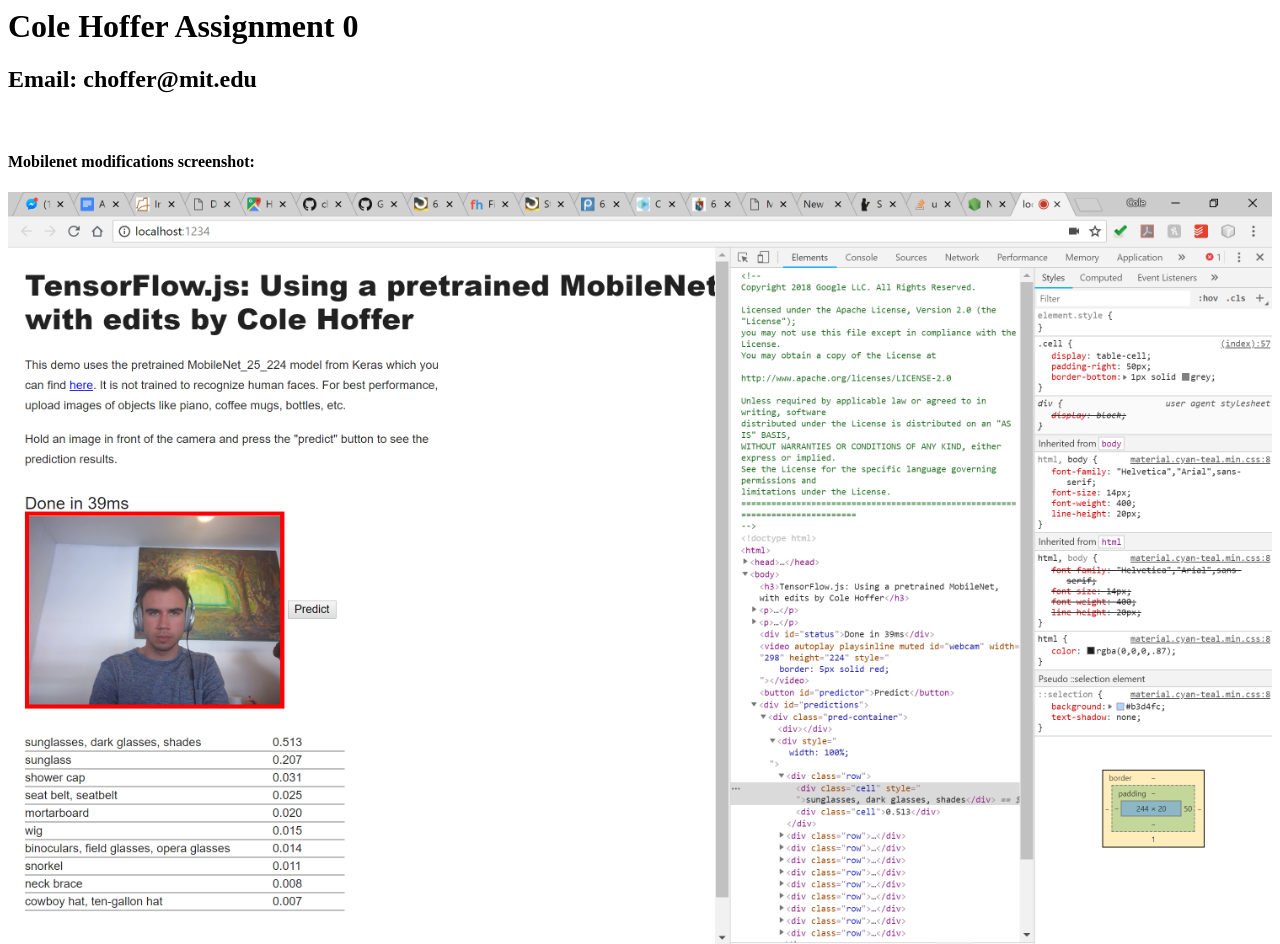
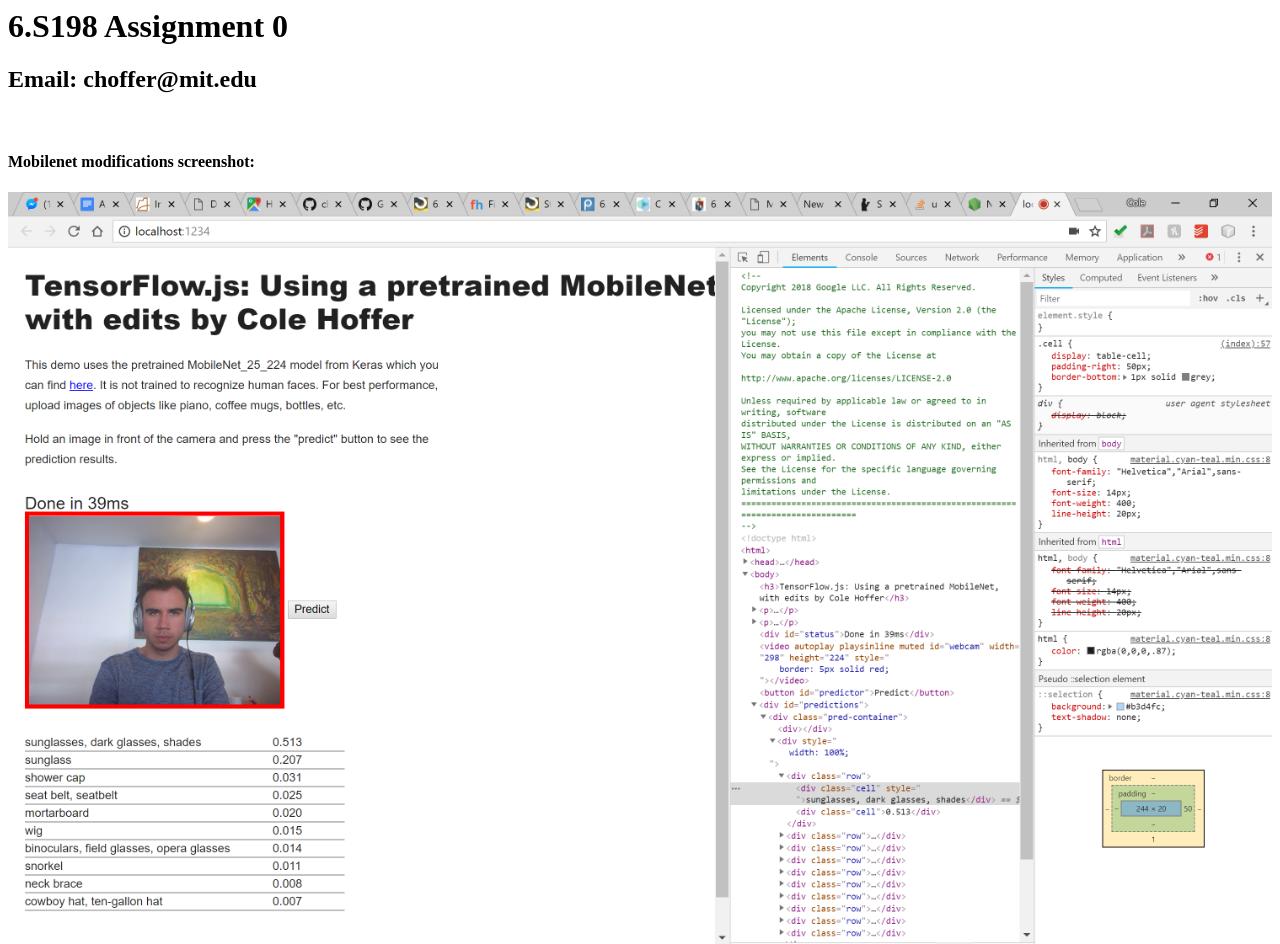
Before and after one commit to choffer1120/6.s198, a plain HTML site: page assignment0/assignment0-submission.html in a window 1280 px wide. Shown: the top 944 px of the page. Drawn offline with Linux system fonts and the light colour scheme.

Commit message:
change heading to match instructions

```diff
--- a/assignment0/assignment0-submission.html
+++ b/assignment0/assignment0-submission.html
@@ -4,7 +4,7 @@
     </head>
 
     <body>
-        <h1>Cole Hoffer Assignment 0</h1>
+        <h1>6.S198 Assignment 0</h1>
         <h2>Email: choffer@mit.edu</h2>
 
         <br>
```
